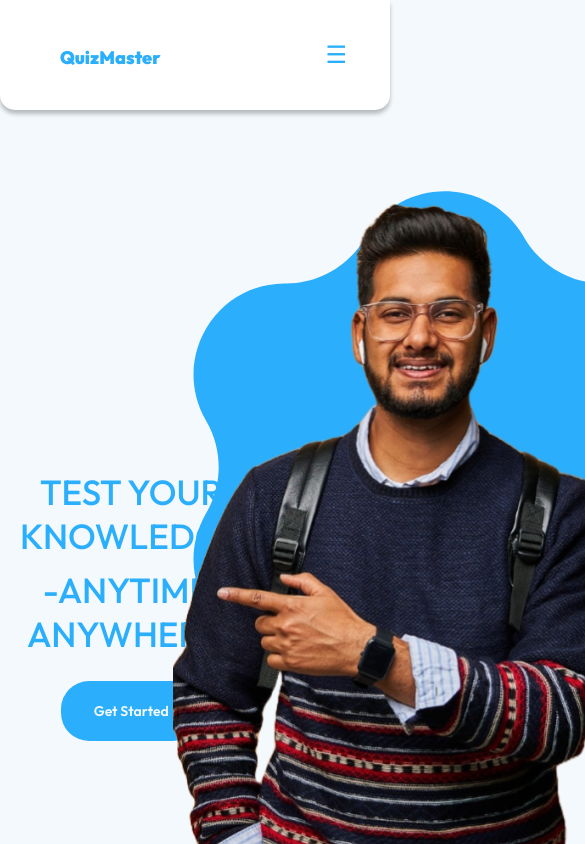
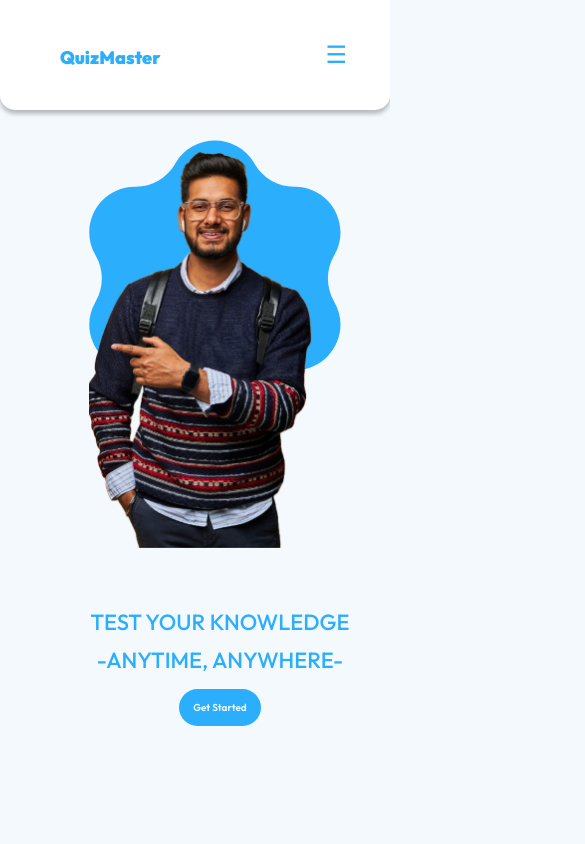
Before and after one commit to MohammedAlhadiAsiri/SWE363-QuizMaster, a React (Vite) app: page / in a window 390 px wide. Shown: the top 844 px of the page, 585 px wide, since content can reach past the window. Built offline with nearby package versions, Linux system fonts and the light colour scheme.

Commit message:
made the landpage responsive

```diff
--- a/src/Hero.jsx
+++ b/src/Hero.jsx
@@ -5,7 +5,7 @@ function Hero(){
 
     return(
         <div className="container">
-            <div className="text-container">
+            <div>
                 <h1>Test Your Knowledge</h1>
                 <h1>-Anytime, Anywhere-</h1>
                 <GetStartedButton/>
@@ -13,6 +13,7 @@ function Hero(){
             <div className="picture-container">
                 <img src="src\assets\smiling-happy-indian-student-with-backpack-pointing-his-finger-wall 1.png" className="picture"></img>
                 <img src="src\assets\picture-background.svg" className="picture-background"></img>
+
             </div>
 
 
--- a/src/hero.css
+++ b/src/hero.css
@@ -1,35 +1,13 @@
 h1{
-/*width: 863px;
-height: 91px;
-flex-shrink: 0;
-color: #2BAFFC;
-text-align: center;
-font-family: Outfit;
-font-size: 55px;
-font-style: normal;
-font-weight: 500;
-line-height: normal;
-text-transform: uppercase;
-position: fixed;
-top:573px;
-left:100px;*/
-
 color: #2BAFFC;
     font-family: Outfit, sans-serif;
     font-size: 55px;
     font-weight: 500;
     text-transform: uppercase;
-    margin: 20px 0; /* Adjust as needed */
+    margin: 20px 0;
 }
 
 .picture{
-    /*position: relative;
-    width: 447.382px;
-    height: 796.693px;
-    flex-shrink: 0;
-    top:120px;
-    left:1000px;
-    z-index: 1;*/
     position: relative;
     width: 447px;
     height: 796px;
@@ -37,31 +15,21 @@ color: #2BAFFC;
 }
 
 .picture-background{
-    /*width: 504.587px;
-    height: 554px;
-    flex-shrink: 0;
-    position: relative;
-    z-index: 0;
-    top:-200px;
-    left:540px;*/
     position: absolute;
     width: 504px;
     height: 554px;
     top: -10px;
     left: 20px;
     z-index: 0;
-
-
 }
 
 .container{
-
     display:flex;
     flex-direction: row;
     justify-content:space-evenly;
     align-items:center;
     text-align: center;
-    margin-top: 100px; /* Adjust this for spacing from the top */
+    margin-top: 100px;
     padding-left: 50px;
 
 }
@@ -69,50 +37,86 @@ color: #2BAFFC;
 .picture-container{
 
     position: relative;
-    width: 504px; /* Match background dimensions */
-    height: 797px; /* Match picture dimensions */
+    width: 504px;
+    height: 797px;
     margin: 100px -70px;
 
 }
 
+/*Tablet (768px and below)*/
 @media (max-width: 768px) {
+    .container{
+        flex-direction: column-reverse;
+    }
+
     h1 {
-        font-size: 45px; /* Smaller heading size */
+        font-size: 30px;
         margin: 15px 0;
     }
 
     .picture-container {
-        width: 80%; /* Reduce picture container size */
-        height: auto; /* Allow it to adapt to content */
+        width: 252px;
+        height: 398px;
+        margin: 50px -35px;
+        right: 20px;
+    }
+
+    .picture{
+        width: 223px;
+        height: 398px;
     }
 
     .getStartedButton {
-        width: 150px; /* Adjust button size for smaller screens */
-        height: 64px;
-        font-size: 16px;
+        width: 100px;
+        height: 50px;
+        font-size: 12px;
+        margin:5px;
+    }
+
+    .picture-background{
+
+        width: 252px;
+        height: 277px;
+        top: -10px;
+        left: 15px;
+
     }
 }
 
 /* Mobile (480px and below) */
 @media (max-width: 480px) {
-    .container {
-        padding: 0 20px; /* Add padding to avoid screen edges */
+    .container{
+        flex-direction: column-reverse;
     }
 
     h1 {
-        font-size: 35px; /* Even smaller heading size */
+        font-size: 22px;
         margin: 10px 0;
     }
 
     .picture-container {
-        width: 100%; /* Full width on mobile */
+        width: 252px;
+        height: 398px;
+        margin: 50px -35px;
+    }
+
+    .picture{
+        width: 223px;
+        height: 398px;
     }
 
     .getStartedButton {
-        width: 140px;
-        height: 60px;
-        font-size: 14px;
-        border-radius: 28px;
-        margin-top: 15px;
+        width: 82px;
+        height: 37px;
+        font-size: 10px;
+    }
+
+    .picture-background{
+
+        width: 252px;
+        height: 277px;
+        top: -10px;
+        left: 15px;
+
     }
 }
```
